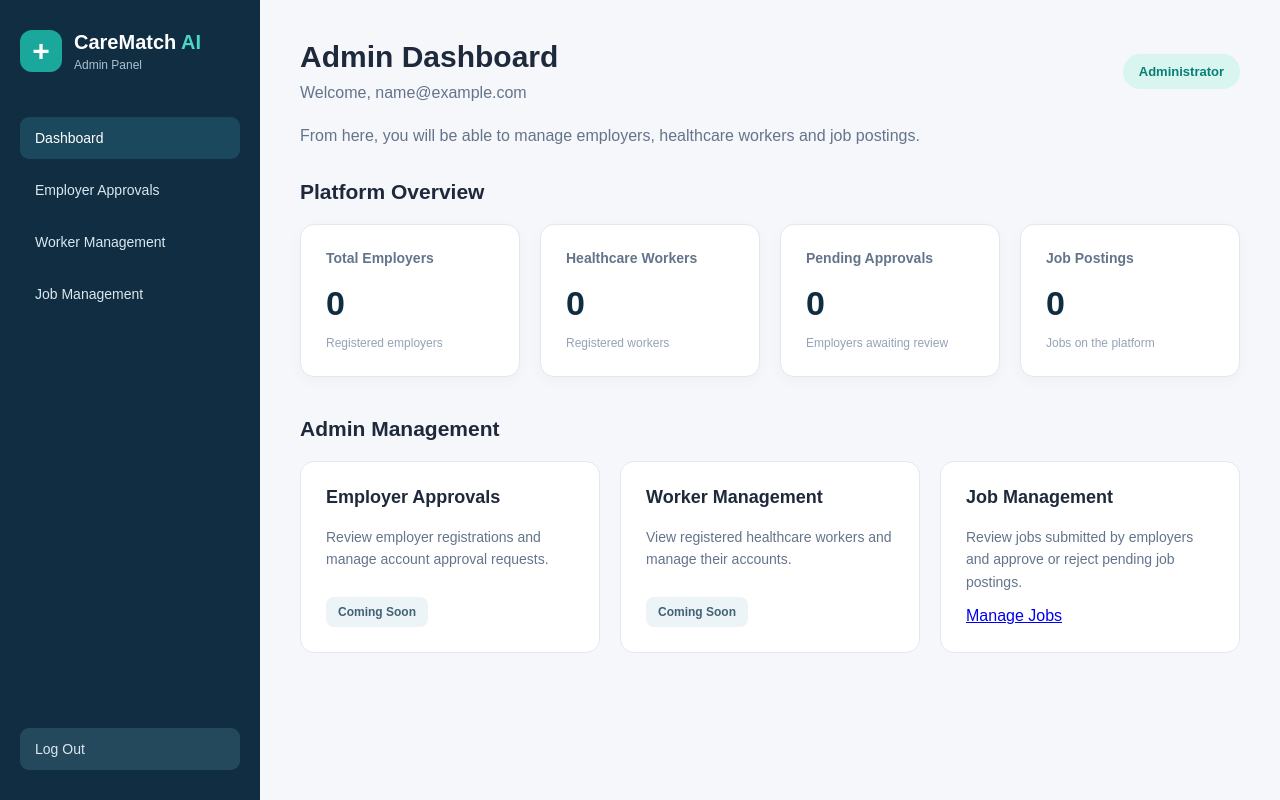
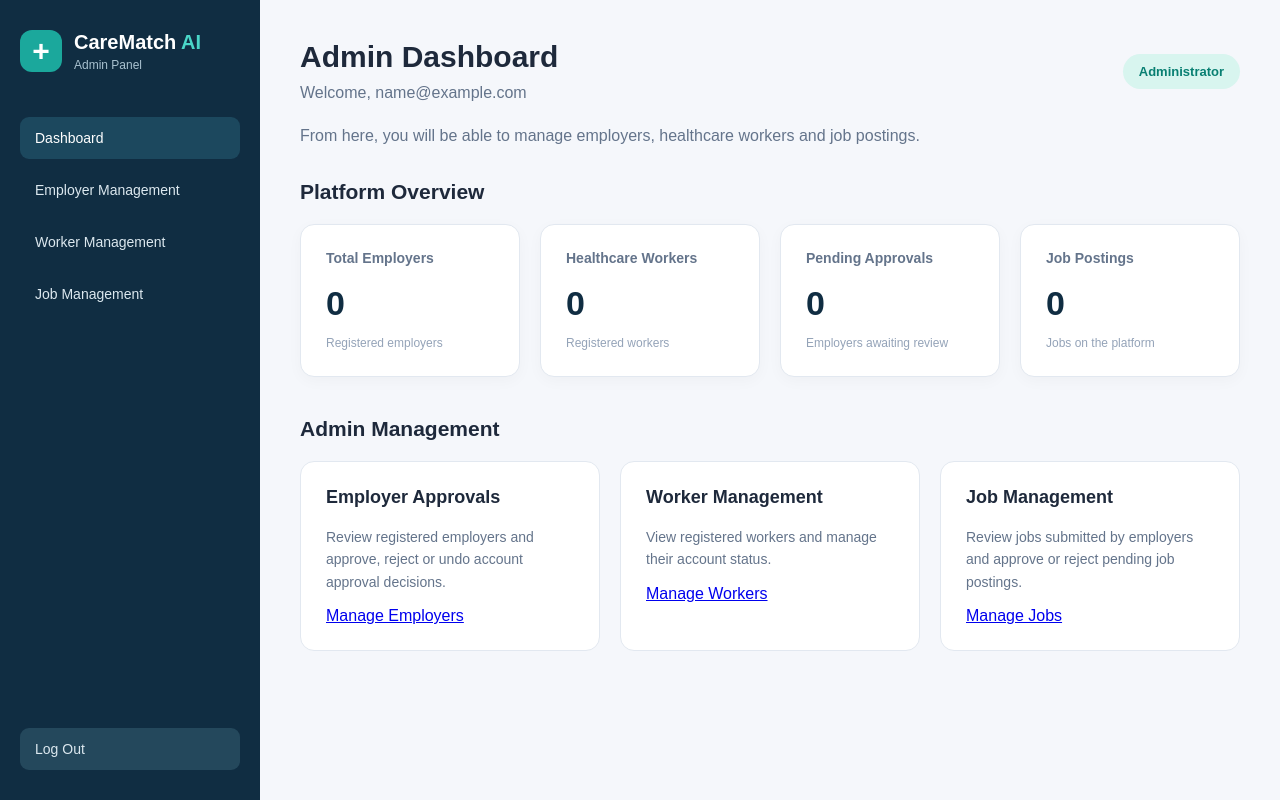
Before and after one commit to ITZonH/CareMatch, a PHP site: page /admin/dashboard.php in a window 1280 px wide. Run offline with PHP 8.4, Linux system fonts and the light colour scheme; the visitor is signed in with stand-in values (Sample User, id 1); data that the repository does not hold is empty; a stand-in replaces the project's code that opens the database connection.

Commit message:
added new features to admin dashboard

```diff
--- a/admin/dashboard.php
+++ b/admin/dashboard.php
@@ -130,7 +130,7 @@ try {
                 </a>
 
                 <a href="#employer-approvals">
-                    Employer Approvals
+                    Employer Management
                 </a>
 
                 <a href="#worker-management">
@@ -263,37 +263,38 @@ try {
 
                 <div class="management-grid">
 
-                    <!-- employer approval feature will be added later -->
+                    <!-- displaying the employer approval feature -->
                     <article class="management-card" id="employer-approvals">
 
                         <h3>Employer Approvals</h3>
 
                         <p>
-                            Review employer registrations and manage
-                            account approval requests.
+                            Review registered employers and approve,
+                            reject or undo account approval decisions.
                         </p>
 
-                        <span class="coming-soon">
-                            Coming Soon
-                        </span>
+                        <a href="manage_employers.php" class="management-link">
+                            Manage Employers
+                        </a>
 
                     </article>
 
-                    <!-- worker management feature will be added later -->
+
+                    <!-- displaying the worker management feature -->
                     <article class="management-card" id="worker-management">
 
                         <h3>Worker Management</h3>
 
                         <p>
-                            View registered healthcare workers and
-                            manage their accounts.
+                            View registered workers and manage their account status.
                         </p>
 
-                        <span class="coming-soon">
-                            Coming Soon
-                        </span>
+                        <a href="manage_workers.php" class="management-link">
+                            Manage Workers
+                        </a>
 
                     </article>
+
 
                     <!-- displaying the job management feature -->
                     <article class="management-card" id="job-management">
```
